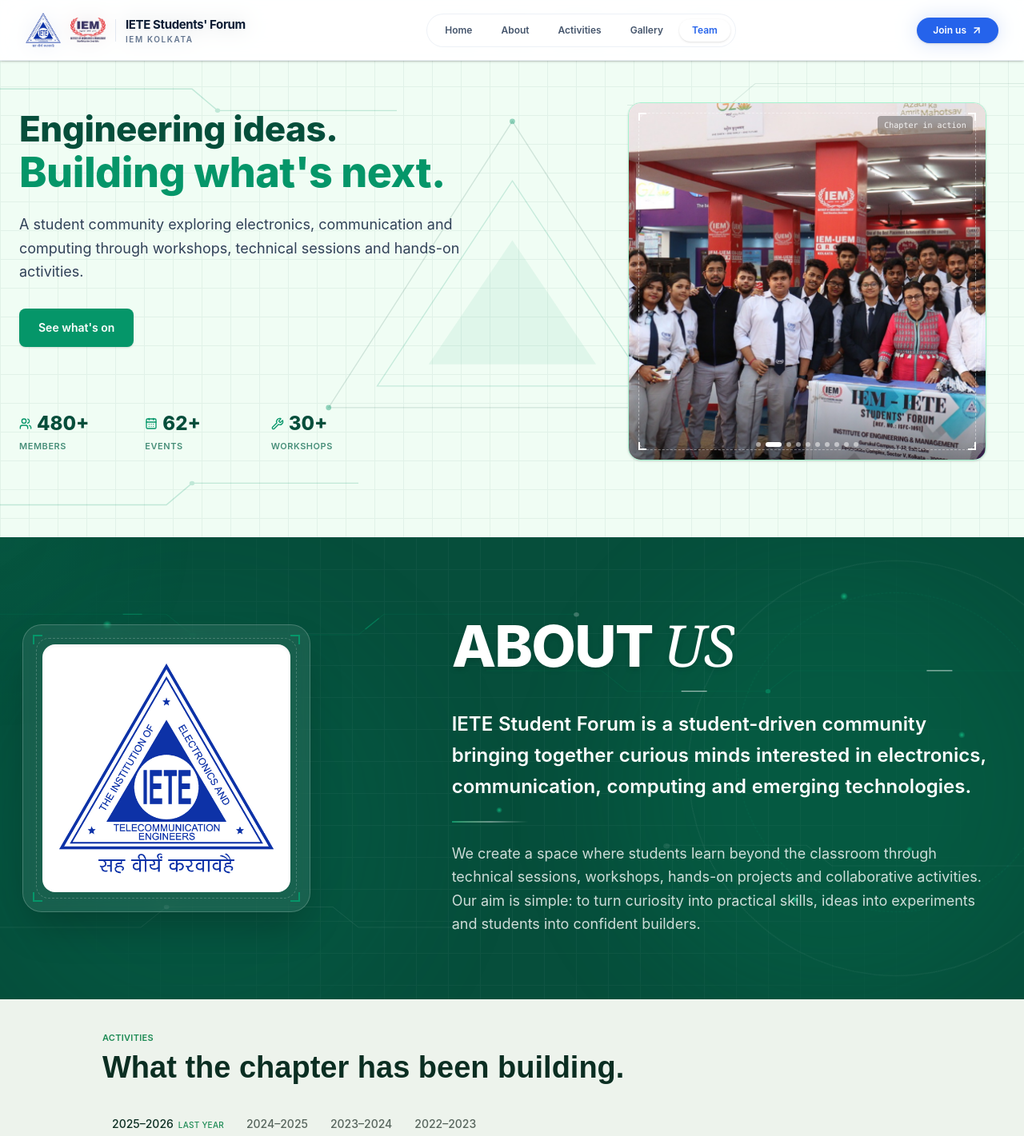
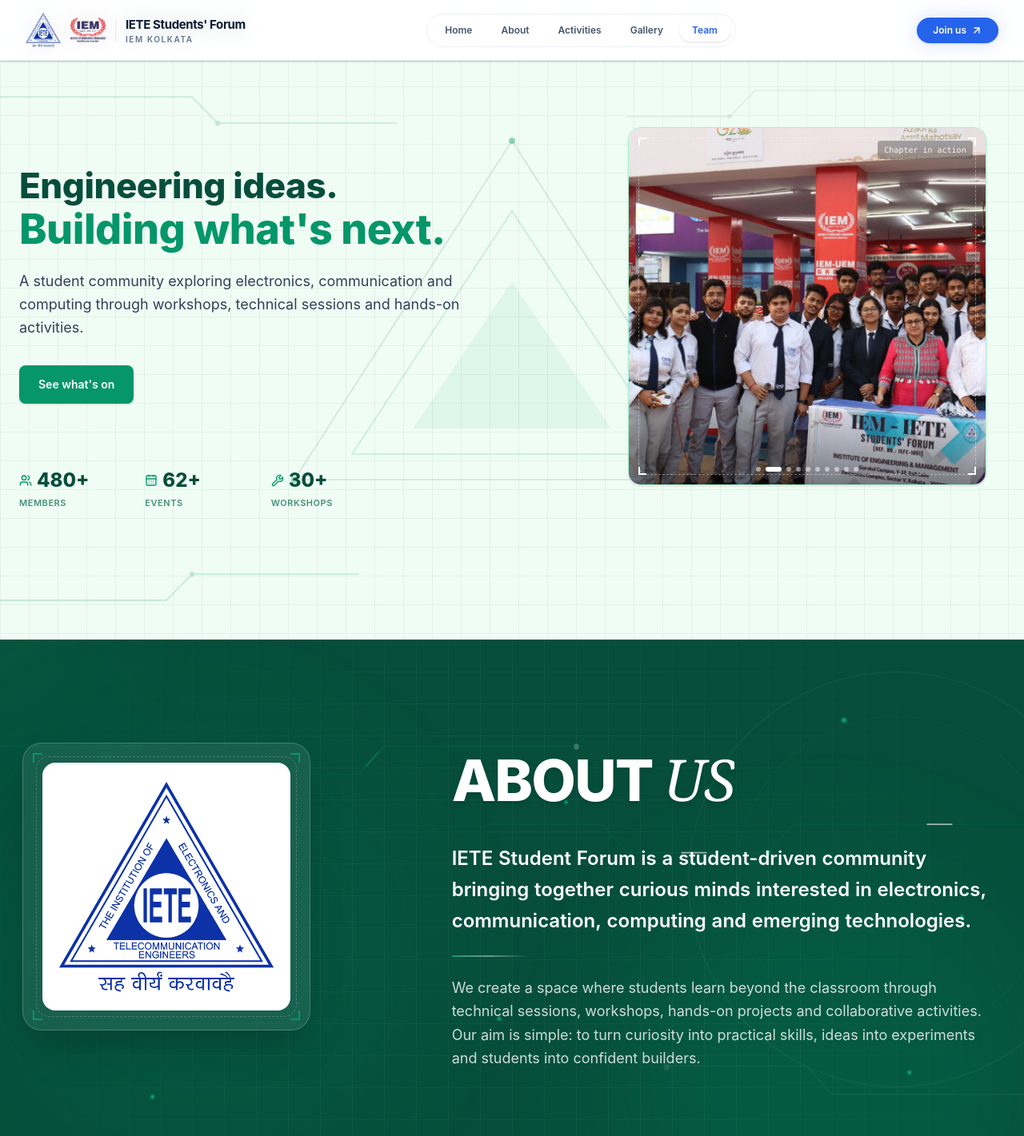
Before and after one commit to IETE-Student-Chapter-IEM/iete-iem-web, a React (Vite) app: page / in a window 1280 px wide. Shown: the top 1421 px of the page at 80% size. Built offline with nearby package versions, Linux system fonts and the light colour scheme.

Commit message:
make component full screen

```diff
--- a/src/components/homepage/About.jsx
+++ b/src/components/homepage/About.jsx
@@ -1,7 +1,6 @@
 import { useEffect, useRef } from "react";
 import gsap from "gsap";
 import { ScrollTrigger } from "gsap/ScrollTrigger";
-import { Cpu, Rocket, Users } from "lucide-react";
 
 import AnimatedHeading from "../../ui/AnimatedHeading";
 import ScrollWordReveal from "../../ui/ScrollWordReveal";
@@ -24,14 +23,12 @@
 
   const canHoverRef = useRef(false);
 
-  // ---- Logo tilt ----
   const rotateXTo = useRef(null);
   const rotateYTo = useRef(null);
   const logoRafId = useRef(null);
   const pendingLogoEvent = useRef(null);
   const imageRefreshed = useRef(false);
 
-  // ---- Section-wide background parallax ----
   const bgRafId = useRef(null);
   const pendingBgEvent = useRef(null);
 
@@ -201,7 +198,7 @@
       id="about"
       onMouseMove={handleSectionMouseMove}
       onMouseLeave={handleSectionMouseLeave}
-      className="relative w-full overflow-hidden bg-brand-primary px-1 py-10 sm:py-16 md:py-20"
+      className="relative min-h-screen w-full overflow-hidden bg-brand-primary px-1 py-10 sm:py-16 md:py-20"
     >
       <AboutBackground ref={backgroundRef} />
 
@@ -243,7 +240,7 @@
           </div>
 
           {/* TEXT CONTENT */}
-          <div className="text-center md:col-span-7 md:text-left">
+          <div className="text-center pt-10 md:col-span-7 md:text-left">
             <div className="mb-5 flex justify-center sm:mb-6 md:justify-start">
               <AnimatedHeading
                 words={headingWords}
--- a/src/components/homepage/ActivitiesTimeline.jsx
+++ b/src/components/homepage/ActivitiesTimeline.jsx
@@ -249,7 +249,10 @@
   };
 
   return (
-    <section ref={sectionRef} className="bg-[#EDF3EC] px-4 sm:px-8 py-10">
+    <section
+      ref={sectionRef}
+      className="min-h-screen bg-[#EDF3EC] px-4 sm:px-8 py-10"
+    >
       <style>{`
         .at-strip::-webkit-scrollbar { display: none; }
         .at-strip { scrollbar-width: none; }
--- a/src/components/homepage/Gallery.jsx
+++ b/src/components/homepage/Gallery.jsx
@@ -10,7 +10,7 @@
   const current = data.find((y) => y.year === activeYear) || data[0];
 
   return (
-    <section className="bg-[#EDF3EC] px-4 sm:px-8 py-10">
+    <section className="bg-[#EDF3EC] min-h-screen px-4 sm:px-8 py-10">
       <div className="max-w-6xl mx-auto">
         <p className="text-[10px] uppercase tracking-wide text-[#1C8A54] font-semibold mb-1">
           Gallery
@@ -48,7 +48,6 @@
           })}
         </div>
 
-
         <div
           key={activeYear}
           className="grid grid-cols-2 sm:grid-cols-3 lg:grid-cols-4 gap-x-2 sm:gap-x-3 gap-y-3 sm:gap-y-4"
--- a/src/components/homepage/Hero.jsx
+++ b/src/components/homepage/Hero.jsx
@@ -27,7 +27,7 @@
   }, []);
 
   return (
-    <section className="relative w-full overflow-hidden bg-brand-tint pt-24 sm:pt-28 md:pt-32">
+    <section className="relative min-h-screen w-full overflow-hidden bg-brand-tint pt-24 sm:pt-28 md:pt-32">
       {/* Blueprint Grid Background in Emerald Tint */}
       <div
         className="pointer-events-none absolute inset-0 opacity-[0.06]"
@@ -176,7 +176,7 @@
       <div className="relative mx-auto max-w-7xl px-5 pb-16 sm:px-6 md:pb-24">
         <div className="grid grid-cols-1 items-center gap-10 lg:grid-cols-12 lg:gap-8">
           {/* LEFT — dialog & action */}
-          <div className="flex flex-col lg:col-span-7">
+          <div className="flex flex-col lg:col-span-7 pt-20">
             <h1 className="font-extrabold leading-[1.1] tracking-[-0.03em] text-brand-primary">
               <span className="block text-3xl sm:text-4xl md:text-[2.75rem]">
                 Engineering ideas.
--- a/src/components/homepage/Team.jsx
+++ b/src/components/homepage/Team.jsx
@@ -109,7 +109,7 @@
   return (
     <section
       ref={sectionRef}
-      className="relative w-full overflow-hidden bg-brand-tint/30 py-16 sm:py-20"
+      className="relative w-full min-h-screen overflow-hidden bg-brand-tint/30 py-16 sm:py-20"
     >
       <div className="relative z-10 mx-auto max-w-7xl px-5 sm:px-6">
         {/* MAIN SECTION HEADER */}
```
